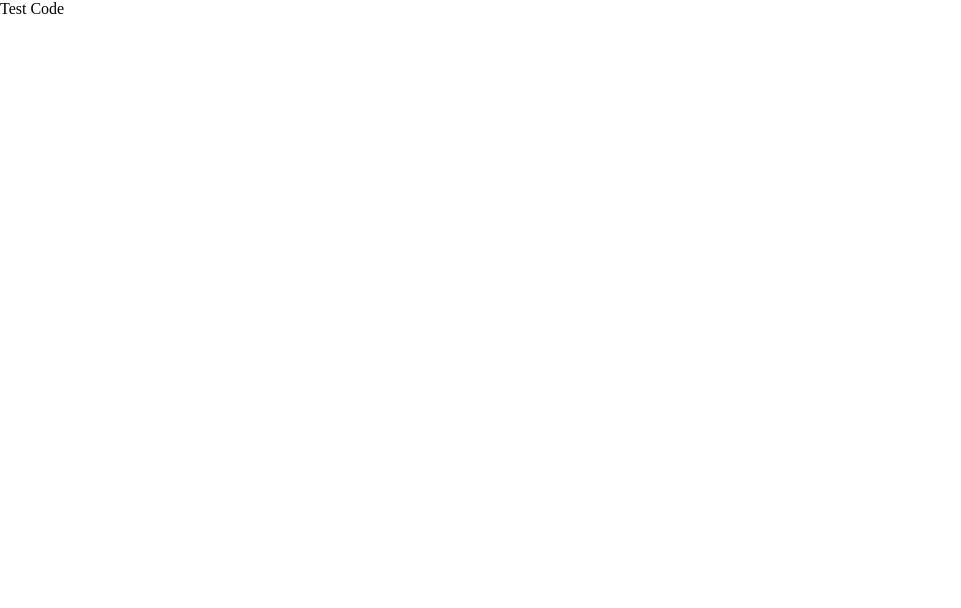
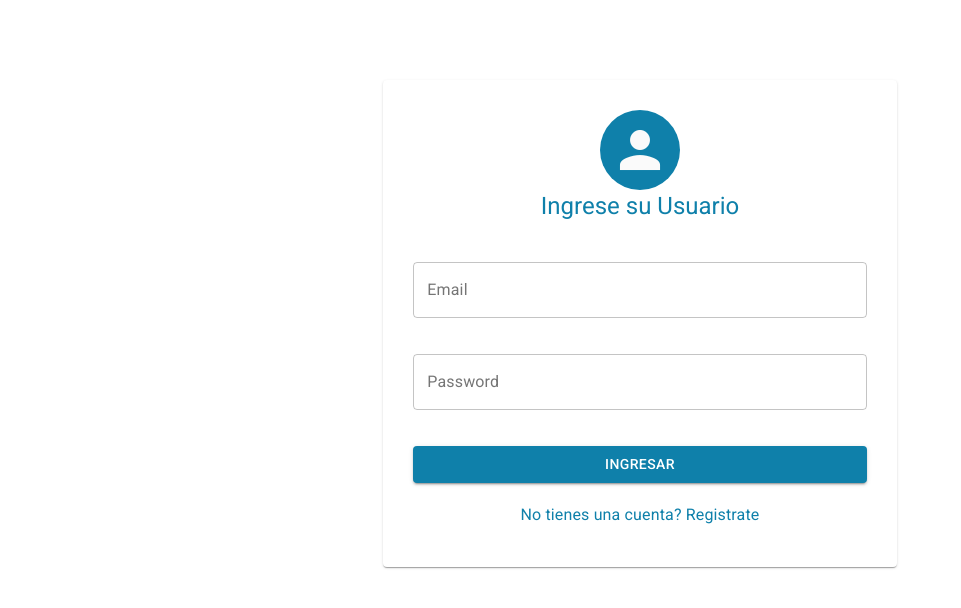
Before and after one commit to leo-marqz/netmarket-frontend, a React (Create React App) app: page / in a window 1280 px wide. Shown: the top 608 px of the page, without its empty margins (0-961 px from the left). Built offline with nearby package versions, Linux system fonts and the light colour scheme.

Commit message:
first commit

```diff
--- a/public/index.html
+++ b/public/index.html
@@ -27,6 +27,13 @@
       Learn how to configure a non-root public URL by running `npm run build`.
     -->
     <title>React App</title>
+
+    <link
+  rel="stylesheet"
+  href="https://fonts.googleapis.com/icon?family=Material+Icons"
+/>
+
+
   </head>
   <body>
     <noscript>You need to enable JavaScript to run this app.</noscript>
--- a/src/App.js
+++ b/src/App.js
@@ -1,10 +1,13 @@
+import React from "react";
+import Login from "./components/security/Login";
+import { ThemeProvider } from "@material-ui/core";
+import theme from "./theme/theme";
+
 function App() {
   return (
-   <div className="App">
-      <header className="App-header">
-          <span>Test Code</span>
-      </header>
-   </div>
+    <ThemeProvider theme={theme}>
+      <Login />
+    </ThemeProvider>
   );
 }
 
--- /dev/null
+++ b/src/components/security/Login.js
@@ -0,0 +1,41 @@
+import { Avatar, Button, Card, Container, Grid, Icon, Link, TextField, Typography } from '@material-ui/core'
+import React from 'react'
+
+import useStyles from '../../theme/useStyles';
+
+export default function Login() {
+    const classes = useStyles();
+
+  return (
+    <Container className={classes.container}>
+        <Grid container justify="center" >
+            <Grid item lg={5} mg={5}>
+                <Card align="center" className={classes.card}>
+                    <Avatar className={classes.avatar}>
+                        <Icon className={classes.icon}>person</Icon>
+                    </Avatar>
+                    <Typography variant="h5" color="primary">Ingrese su Usuario</Typography>
+                    <form className={classes.form}>
+                        <Grid container spacing={2}>
+                            <Grid item xs={12} className={classes.gridmb} >
+                                <TextField label="Email" variant='outlined' fullWidth type='email' />
+                            </Grid>
+                            <Grid item xs={12} className={classes.gridmb}  >
+                                <TextField label="Password" variant='outlined' fullWidth type='password' />
+                            </Grid>
+                            <Grid item xs={12} className={classes.gridmb}  >
+                                <Button variant='contained' fullWidth color='primary'>
+                                    Ingresar
+                                </Button>
+                            </Grid>
+                        </Grid>
+                        <Link href='/' variant='body1'  className={classes.link} >
+                            No tienes una cuenta? Registrate
+                        </Link>
+                    </form>
+                </Card>
+            </Grid>
+        </Grid>
+    </Container>
+  )
+}
--- /dev/null
+++ b/src/theme/theme.js
@@ -0,0 +1,12 @@
+import { createMuiTheme } from "@material-ui/core/styles";
+
+const theme = createMuiTheme({
+    palette: {
+        primary: {
+            main: '#0f80aa'
+        }
+    },
+    spacing: 8
+});
+
+export default theme;
--- /dev/null
+++ b/src/theme/useStyles.js
@@ -0,0 +1,31 @@
+import { makeStyles } from "@material-ui/core";
+
+const useStyles = makeStyles({
+    container:{
+        marginTop: 30
+    },
+    card: {
+        marginTop: 50,
+        padding: 30
+    },
+    avatar: {
+        backgroundColor: '#0f80aa',
+        width:80,
+        height:80
+    },
+    icon:{
+        fontSize: 60
+    },
+    form:{
+        marginTop: 40,
+        marginBottom:10
+    },
+    gridmb:{
+        marginBottom:20
+    },
+    link:{
+        marginTop:8
+    }
+});
+
+export default useStyles;
```
